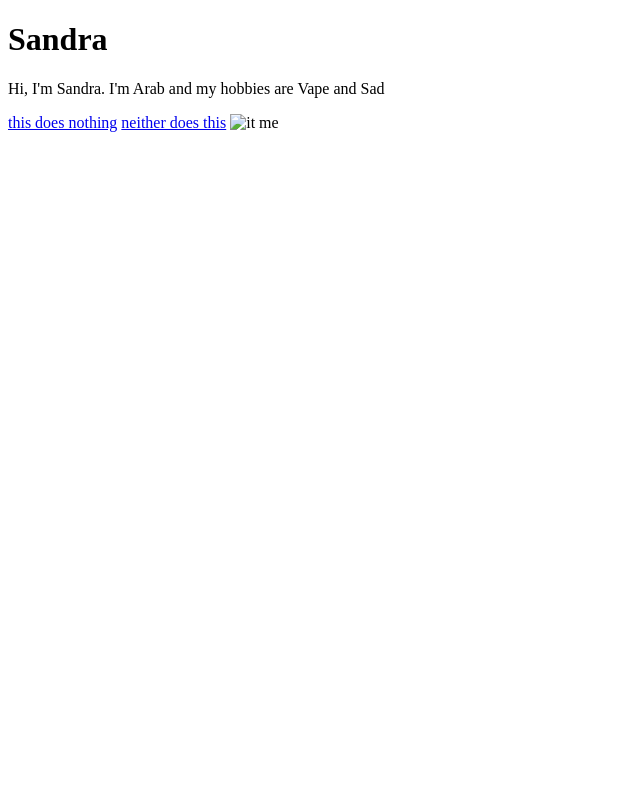
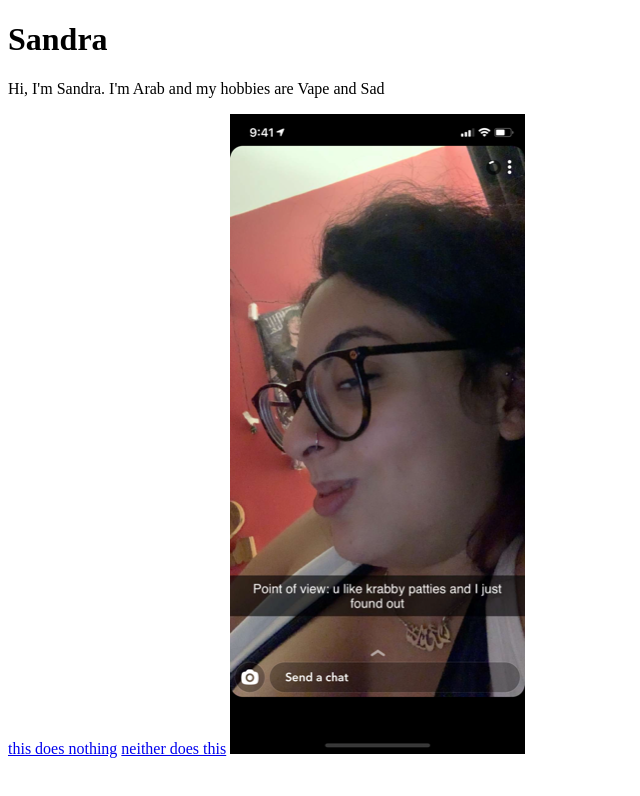
Before and after one commit to nyudm4life/nyudm4life.github.io, a plain HTML site: page index.html in a window 1280 px wide. Shown: the whole page, without its empty margins (0-640 px from the left). Drawn offline with Linux system fonts and the light colour scheme.

Commit message:
Update index.html

```diff
--- a/index.html
+++ b/index.html
@@ -6,6 +6,6 @@
 <p>Hi, I'm Sandra. I'm Arab and my hobbies are Vape and Sad</p>
 <a href="nyudm4life.github.io">this does nothing</a>
 <a href="nyudm4life.github.io">neither does this</a>
-<img src="IMG_5564.PNG" alt="it me">
+<img src="Assets/IMG_5564.PNG" alt="it me">
 </body>
 </html>
```
